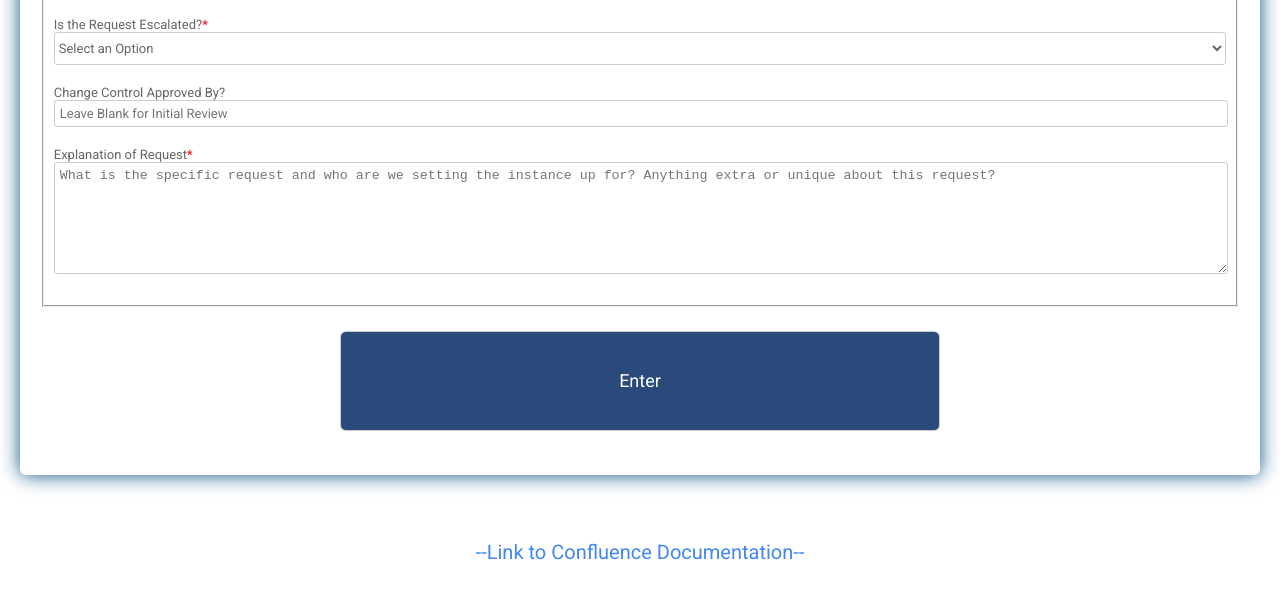
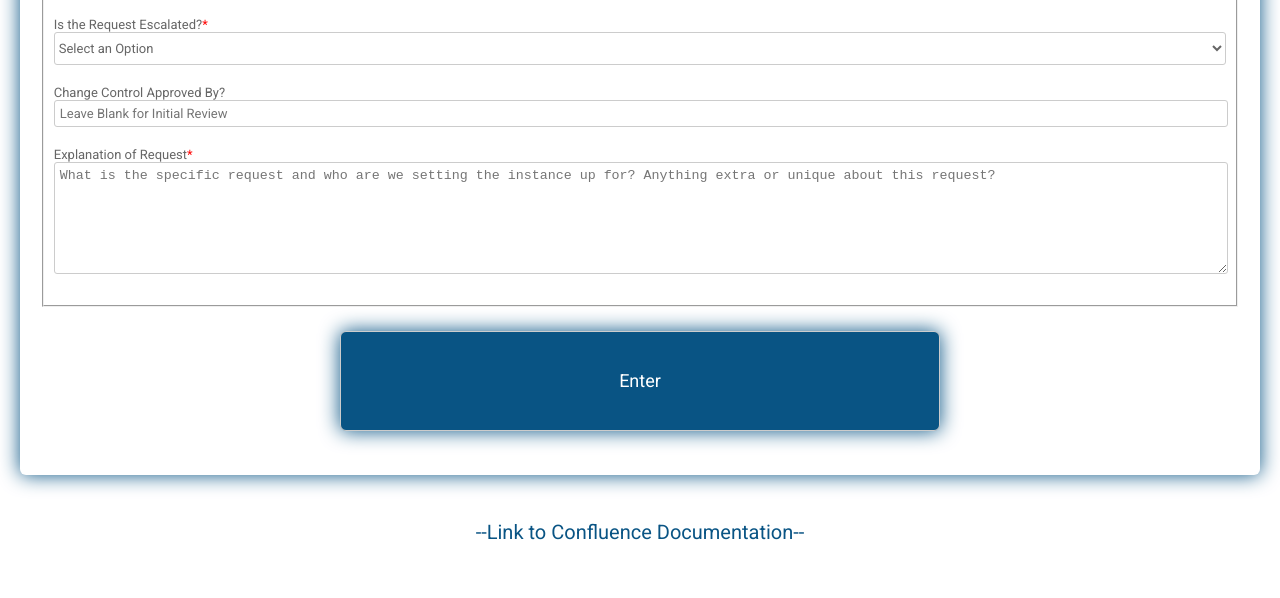
Before and after one commit to ryelow94/stream-line, a plain HTML site: page index.html in a window 1280 px wide. In both pictures the pointer is over the input "Enter". Shown: the part 1021-1619 px from the top of the page. Drawn offline with Linux system fonts and the light colour scheme.

Commit message:
more hover effects

```diff
--- a/index.html
+++ b/index.html
@@ -92,7 +92,7 @@
       background-color: #095484;
       }
       #form-input:hover {
-        background-color:  #2a4a7c;
+        box-shadow: 0 0 20px 0  #095484;
 
 
       }
@@ -183,12 +183,12 @@
       a {
         font-size: 20px;
         text-decoration: none;
-        color:#4286f4;
+        color:#095484;
         margin-top: 25px;
         margin-bottom: 25px;
       }
       a:hover {
-       color:#095484
+        color:#4286f4
       }
       button {
         margin-top: 10px;
@@ -322,7 +322,7 @@
       <input id="form-input" style="cursor:pointer;color: white; text-align: center; height: 100px;" type="submit" value="Enter">
     </form>
     </div>
-    <div class="testbox" style="display: flex; justify-content:center; align-items:center"> <a target= "_blank" href="https://confluence.navexglobal.com/display/SUP/New+Instance+Creation">--Link to Confluence Documentation--</a></div>
+    <div style="display: flex; justify-content:center; align-items:center"> <a target= "_blank" href="https://confluence.navexglobal.com/display/SUP/New+Instance+Creation">--Link to Confluence Documentation--</a></div>
     <div id="clipboard">
         <div id="clip-div">
     <div id="summary-submission" style="text-align: center; visibility: hidden;">
```
